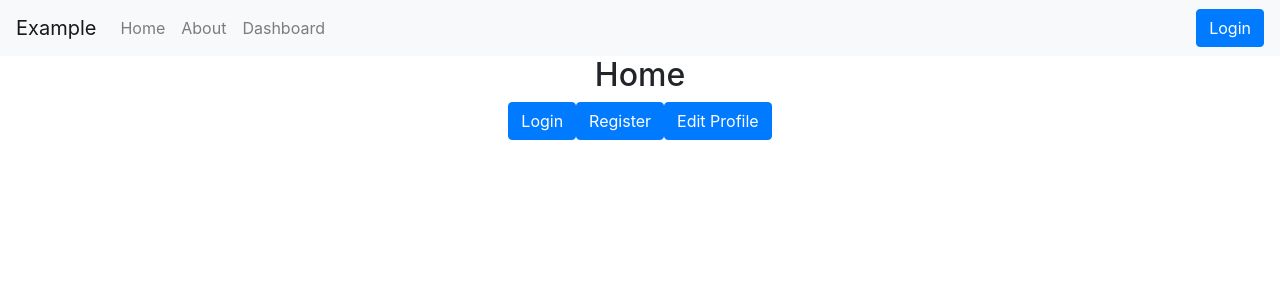
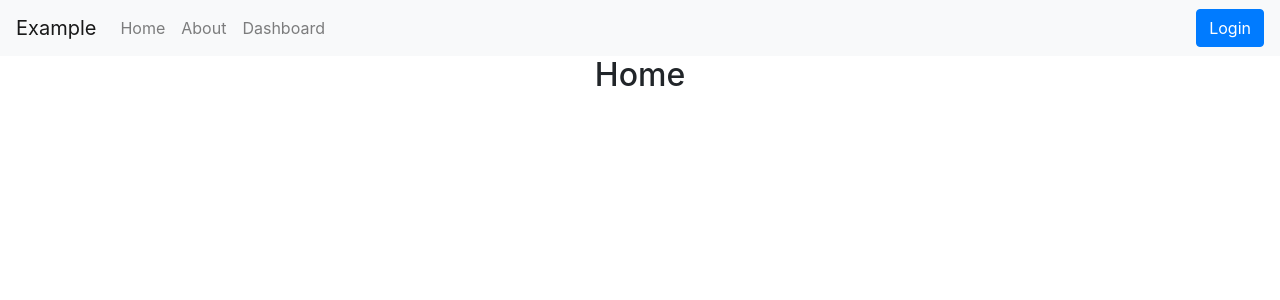
Before and after one commit to timeonator/login-profile, a React (Create React App) app: page / in a window 1280 px wide. Shown: the top 300 px of the page. Built offline with nearby package versions, Linux system fonts and the light colour scheme.

Commit message:
App.js: removed login buttons from pages package.json package-lock.json: npm update after updating nodejs to v14.15.4

```diff
--- a/package.json
+++ b/package.json
@@ -4,13 +4,13 @@
   "private": true,
   "dependencies": {
     "@testing-library/jest-dom": "^5.11.6",
-    "@testing-library/react": "^11.2.2",
+    "@testing-library/react": "^11.2.3",
     "@testing-library/user-event": "^12.6.0",
     "bootstrap": "^4.5.3",
     "prettier": "^2.2.1",
     "pretty": "^2.0.0",
     "react": "^17.0.1",
-    "react-bootstrap": "^1.4.0",
+    "react-bootstrap": "^1.4.3",
     "react-dom": "^17.0.1",
     "react-router-dom": "^5.2.0",
     "react-scripts": "4.0.1",
--- a/src/App.js
+++ b/src/App.js
@@ -9,11 +9,11 @@ function App() {
   return (
     <div className="App">
     <BasicRoute />
-
-    <ModalWrapper element="login" title="Login" />
-    <ModalWrapper element="register" title="Register" />
-    <ModalWrapper element="profile" title="Edit Profile" />
-
+{
+    // <ModalWrapper element="login" title="Login" />
+    // <ModalWrapper element="register" title="Register" />
+    // <ModalWrapper element="profile" title="Edit Profile" />
+}
     </div>
   );
 }
```
Also changed, not shown: 1 other file (tests, documents, lock files or other folders).
